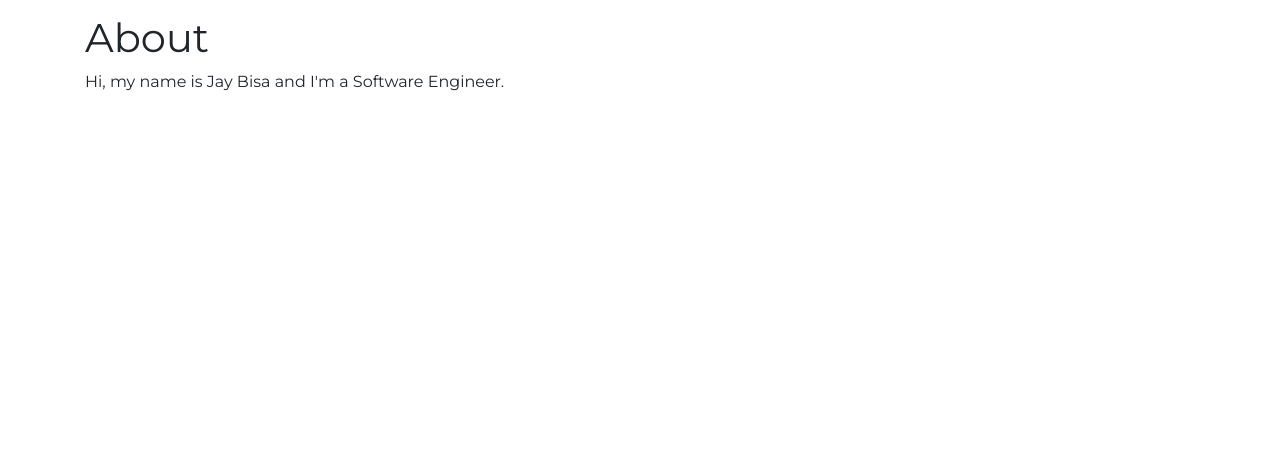
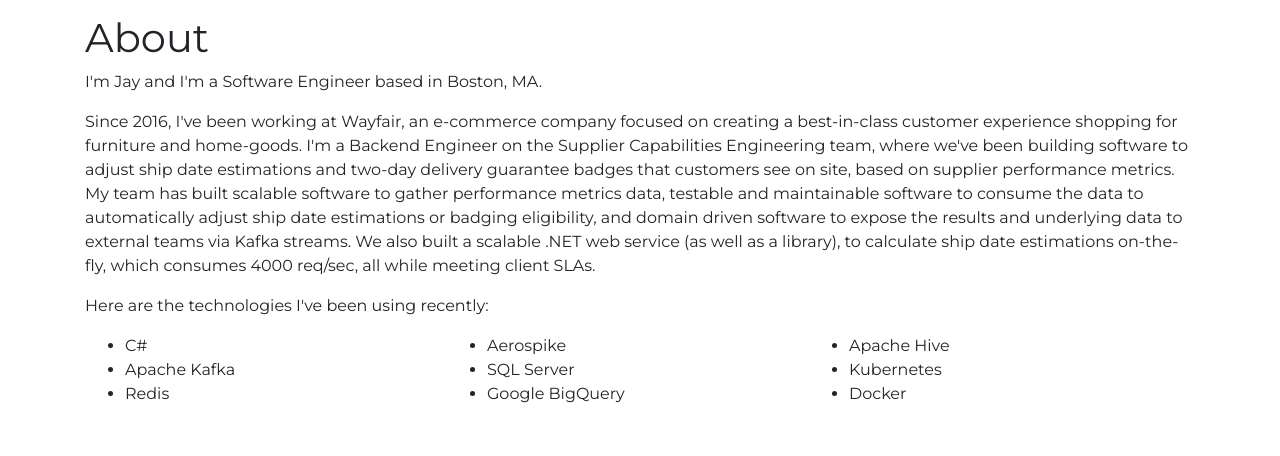
Before and after one commit to jbisa/jaybisa-website, a React (Create React App) app: page / in a window 1280 px wide. Shown: the part 978-1434 px from the top of the page. Built offline with nearby package versions, Linux system fonts and the light colour scheme.

Commit message:
Change about section.

```diff
--- /dev/null
+++ b/src/components/About.css
@@ -0,0 +1,3 @@
+.list {
+    columns: 3 auto;
+}
--- a/src/components/About.js
+++ b/src/components/About.js
@@ -1,11 +1,32 @@
 import React, { Component } from 'react';
+import './About.css';
 
 class About extends Component {
     render() {
         return(
             <section id="#about" className="container py-5 section">
                 <h1>About</h1>
-                <p>Hi, my name is Jay Bisa and I'm a Software Engineer.</p>
+                <p>I'm Jay and I'm a Software Engineer based in Boston, MA.</p>
+                <p>
+                    Since 2016, I've been working at Wayfair, an e-commerce company focused on creating a best-in-class customer experience shopping for furniture and home-goods.
+                    I'm a Backend Engineer on the Supplier Capabilities Engineering team, where we've been building software to adjust ship date estimations and two-day delivery
+                    guarantee badges that customers see on site, based on supplier performance metrics. My team has built scalable software to gather performance metrics data,
+                    testable and maintainable software to consume the data to automatically adjust ship date estimations or badging eligibility, and domain driven software to
+                    expose the results and underlying data to external teams via Kafka streams. We also built a scalable .NET web service (as well as a library), to calculate
+                    ship date estimations on-the-fly, which consumes 4000 req/sec, all while meeting client SLAs.
+                </p>
+                <p>Here are the technologies I've been using recently:</p>
+                <ul className="list">
+                    <li>C#</li>
+                    <li>Apache Kafka</li>
+                    <li>Redis</li>
+                    <li>Aerospike</li>
+                    <li>SQL Server</li>
+                    <li>Google BigQuery</li>
+                    <li>Apache Hive</li>
+                    <li>Kubernetes</li>
+                    <li>Docker</li>
+                </ul>
             </section>
         )
     }
--- a/src/components/Jumbotron.js
+++ b/src/components/Jumbotron.js
@@ -7,7 +7,7 @@
                 <div className="container container-jumbotron">
                     <div className="jumbotron-text-box py-5">
                         <h1 className="display-4">Hi, I'm Jay Bisa.</h1>
-                        <h2>I build software to solve complex problems.</h2>
+                        <h2>I build software to solve complex problems!</h2>
                     </div>
                     <div className="button">
                         <p className="lead">
--- a/src/components/Navbar/Navbar.css
+++ b/src/components/Navbar/Navbar.css
@@ -34,12 +34,14 @@
     color: white;
     text-decoration: none;
     padding: 0.5rem 1rem;
+    cursor: pointer;
 }
 
 .nav-links:hover {
     background-color: #6d76f7;
     border-radius: 4px;
     transition: all 0.2s ease-out;
+    text-decoration: none;
 }
 
 .fa-bars {
```
Also changed, not shown: 1 other file (tests, documents, lock files or other folders).
